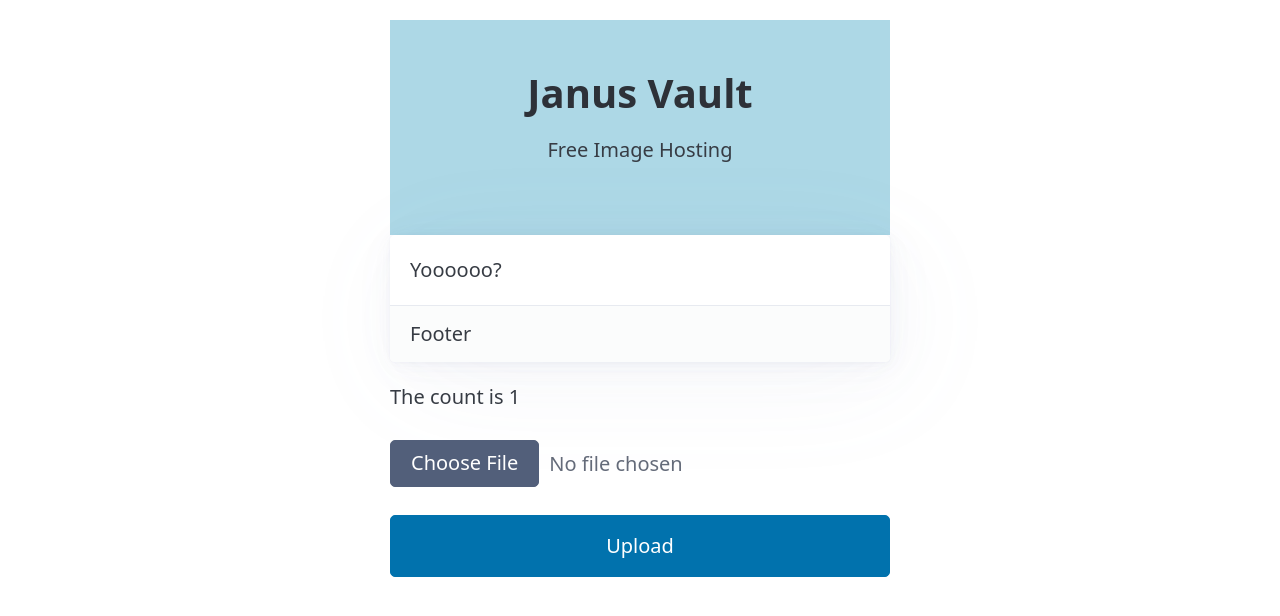
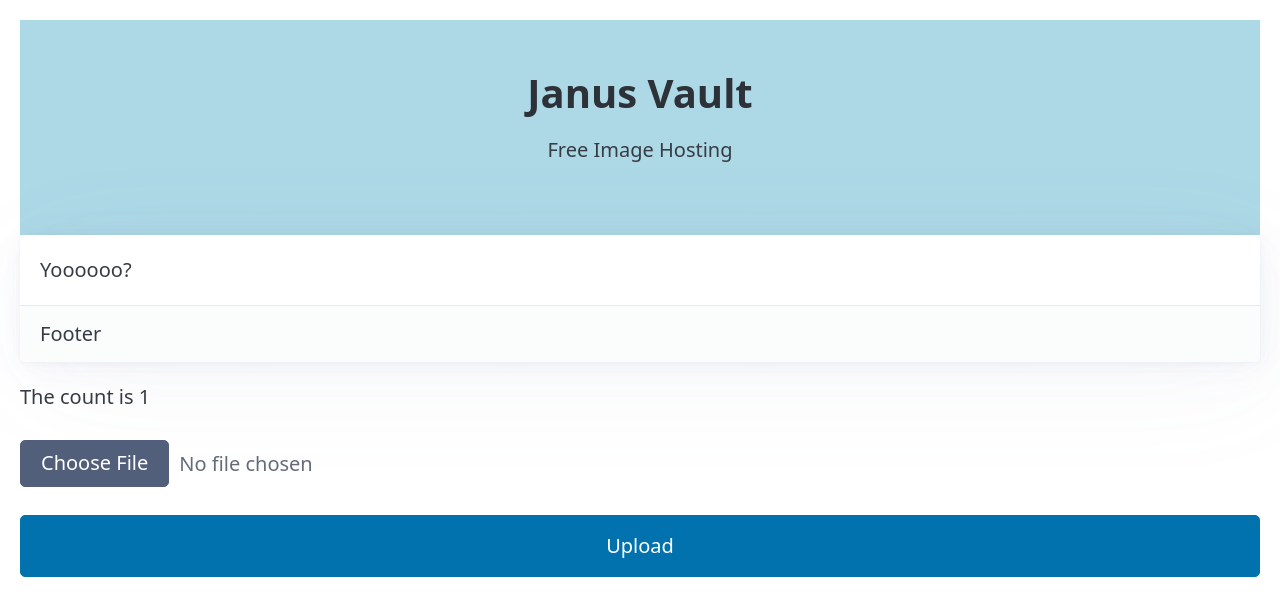
Before and after one commit to skipglide/django-deployment, a Django app: page / in a window 1280 px wide. Shown: the top 616 px of the page. Run offline with Django 5.2, Linux system fonts and the light colour scheme; data comes from the database, SQL or seed files in the repository; data that the repository does not hold is empty; some libraries are stand-ins or nearby versions.

Commit message:
changed to fluid container

```diff
--- a/templates/base.html
+++ b/templates/base.html
@@ -14,7 +14,7 @@
     <link rel="stylesheet" href="https://cdn.jsdelivr.net/npm/@picocss/pico@2/css/pico.min.css">
     <link rel="stylesheet" type="text/css" href="{% block source %}{% endblock %}">
 <body>
-    <main class="container" style="max-width: 500px">
+    <main class="container-fluid">
 	{% block content %}
 	{% endblock %}
     </main>
```
